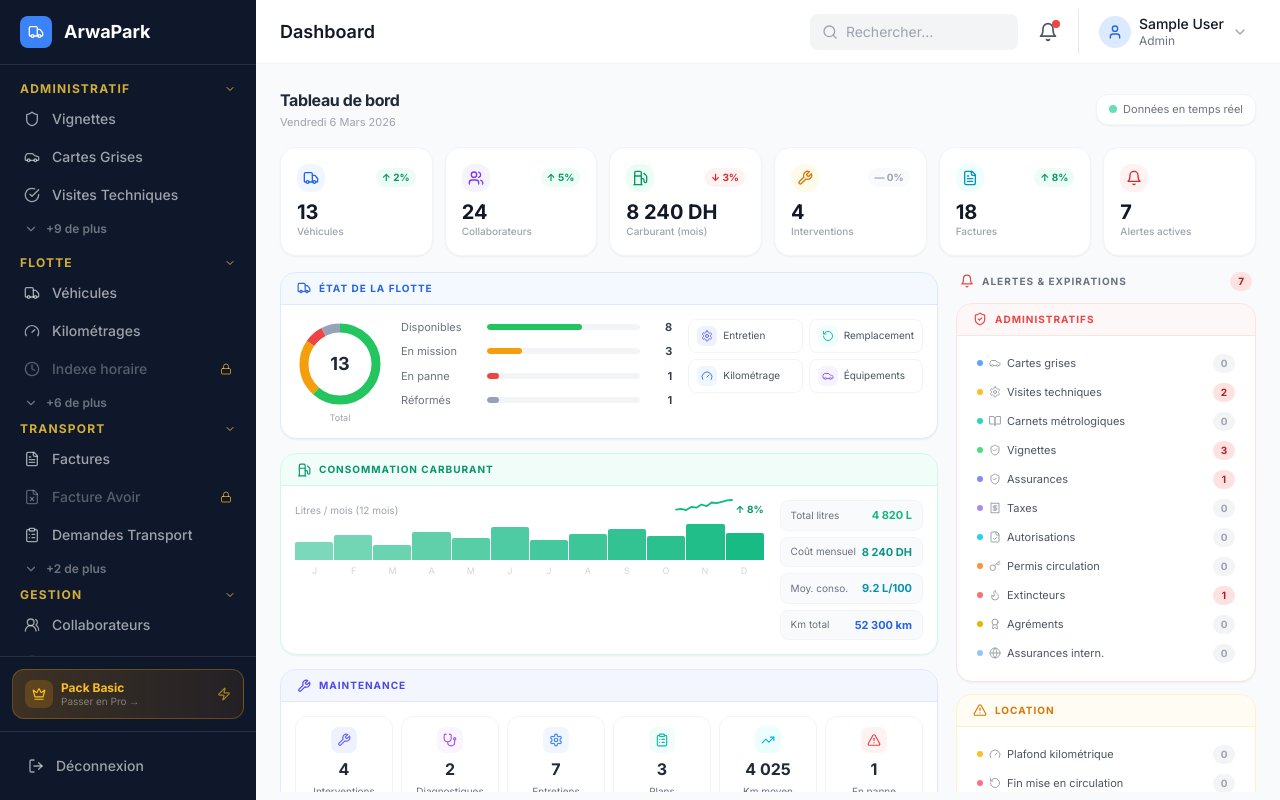
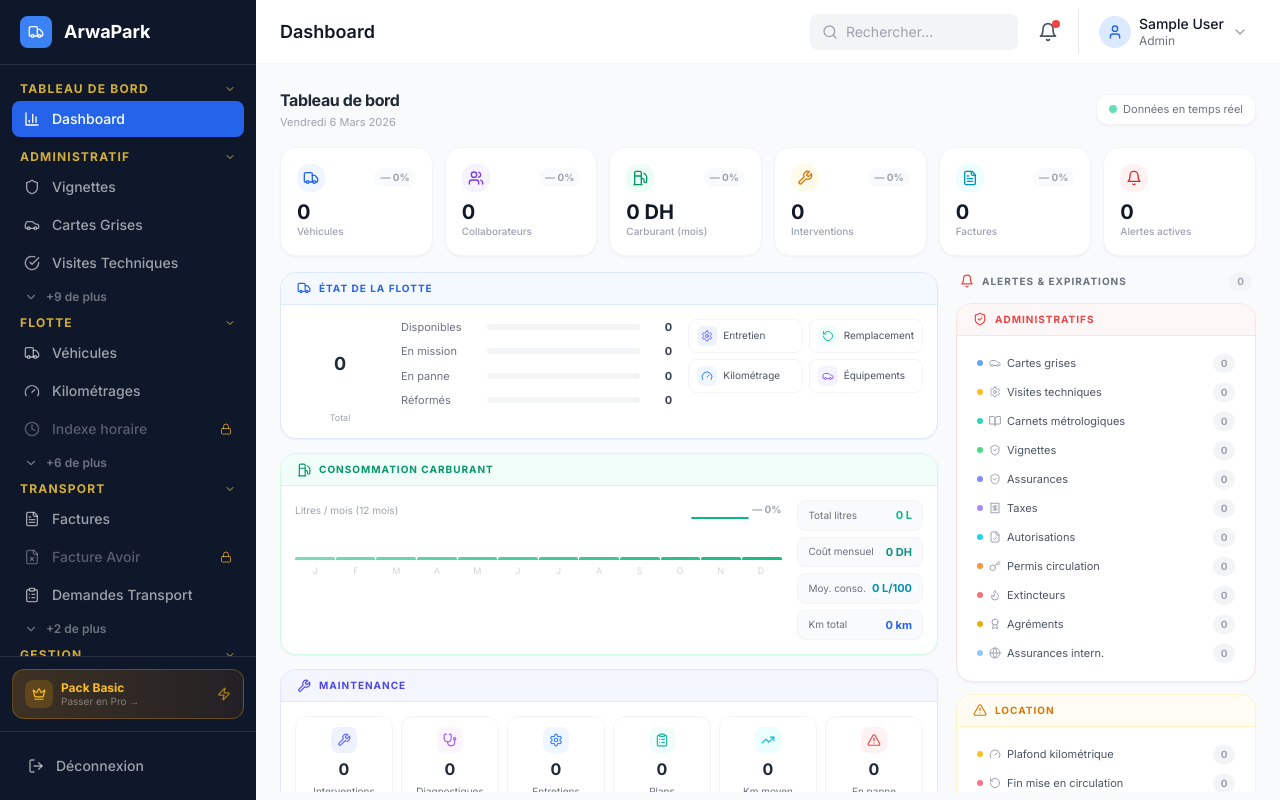
Before and after one commit to bestqrov/achko, a Next.js app in the folder frontend/: page /dashboard in a window 1280 px wide. Built offline with nearby package versions, Linux system fonts and the light colour scheme; sample sign-in values are in the browser's storage.

Commit message:
feat: reset dashboard analytics to 0 and add Dashboard nav item at top of sidebar

```diff
--- a/frontend/app/dashboard/page.tsx
+++ b/frontend/app/dashboard/page.tsx
@@ -169,14 +169,14 @@ export default function DashboardPage() {
   });
 
   const fleetSegments = [
-    { value: 8, color: '#22c55e' },
-    { value: 3, color: '#f59e0b' },
-    { value: 1, color: '#ef4444' },
-    { value: 1, color: '#94a3b8' },
+    { value: 0, color: '#22c55e' },
+    { value: 0, color: '#f59e0b' },
+    { value: 0, color: '#ef4444' },
+    { value: 0, color: '#94a3b8' },
   ];
 
-  const fuelBars  = [45, 62, 38, 71, 55, 83, 49, 66, 77, 59, 90, 68];
-  const costSpark = [3800, 4200, 3600, 5100, 4700, 6200, 5400, 7100, 6800, 7400, 8040, 8240];
+  const fuelBars  = [0, 0, 0, 0, 0, 0, 0, 0, 0, 0, 0, 0];
+  const costSpark = [0, 0, 0, 0, 0, 0, 0, 0, 0, 0, 0, 0];
 
   return (
     /* Full-height flex column — each inner col scrolls independently */
@@ -196,12 +196,12 @@ export default function DashboardPage() {
 
       {/* ── KPI strip ── */}
       <div className="grid grid-cols-2 sm:grid-cols-3 lg:grid-cols-6 gap-3 flex-shrink-0">
-        <KpiCard icon={Truck}    label="Véhicules"        value={13}        trend={2}   color="text-blue-600"   bg="bg-blue-50"   href="/dashboard/vehicules" />
-        <KpiCard icon={Users}    label="Collaborateurs"   value={24}        trend={5}   color="text-violet-600" bg="bg-violet-50" href="/dashboard/collaborateurs" />
-        <KpiCard icon={Fuel}     label="Carburant (mois)" value="8 240 DH"  trend={-3}  color="text-emerald-600" bg="bg-emerald-50" href="/dashboard/carburant" />
-        <KpiCard icon={Wrench}   label="Interventions"    value={4}         trend={0}   color="text-amber-600"  bg="bg-amber-50"  href="/dashboard/interventions" />
-        <KpiCard icon={FileText} label="Factures"         value={18}        trend={8}   color="text-cyan-600"   bg="bg-cyan-50"   href="/dashboard/factures" />
-        <KpiCard icon={Bell}     label="Alertes actives"  value={7}                     color="text-red-600"    bg="bg-red-50"    href="#alertes" />
+        <KpiCard icon={Truck}    label="Véhicules"        value={0}         trend={0}   color="text-blue-600"   bg="bg-blue-50"   href="/dashboard/vehicules" />
+        <KpiCard icon={Users}    label="Collaborateurs"   value={0}         trend={0}   color="text-violet-600" bg="bg-violet-50" href="/dashboard/collaborateurs" />
+        <KpiCard icon={Fuel}     label="Carburant (mois)" value="0 DH"      trend={0}   color="text-emerald-600" bg="bg-emerald-50" href="/dashboard/carburant" />
+        <KpiCard icon={Wrench}   label="Interventions"    value={0}         trend={0}   color="text-amber-600"  bg="bg-amber-50"  href="/dashboard/interventions" />
+        <KpiCard icon={FileText} label="Factures"         value={0}         trend={0}   color="text-cyan-600"   bg="bg-cyan-50"   href="/dashboard/factures" />
+        <KpiCard icon={Bell}     label="Alertes actives"  value={0}                     color="text-red-600"    bg="bg-red-50"    href="#alertes" />
       </div>
 
       {/* ── Dual scroll columns ── */}
@@ -218,17 +218,17 @@ export default function DashboardPage() {
                 <div className="relative">
                   <DonutChart segments={fleetSegments} size={90} />
                   <div className="absolute inset-0 flex items-center justify-center pointer-events-none">
-                    <span className="text-lg font-extrabold text-gray-800">13</span>
+                    <span className="text-lg font-extrabold text-gray-800">0</span>
                   </div>
                 </div>
                 <span className="text-[9px] text-gray-400 mt-0.5">Total</span>
               </div>
               <div className="flex-1 space-y-2 min-w-[140px]">
                 {[
-                  { label: 'Disponibles', value: 8, pct: 62, color: '#22c55e' },
-                  { label: 'En mission',  value: 3, pct: 23, color: '#f59e0b' },
-                  { label: 'En panne',    value: 1, pct: 8,  color: '#ef4444' },
-                  { label: 'Réformés',    value: 1, pct: 8,  color: '#94a3b8' },
+                  { label: 'Disponibles', value: 0, pct: 0, color: '#22c55e' },
+                  { label: 'En mission',  value: 0, pct: 0, color: '#f59e0b' },
+                  { label: 'En panne',    value: 0, pct: 0, color: '#ef4444' },
+                  { label: 'Réformés',    value: 0, pct: 0, color: '#94a3b8' },
                 ].map(r => <StatusRow key={r.label} {...r} />)}
               </div>
               <div className="grid grid-cols-2 gap-1.5 content-start flex-shrink-0">
@@ -259,7 +259,7 @@ export default function DashboardPage() {
                   <span className="text-[10px] text-gray-400">Litres / mois (12 mois)</span>
                   <div className="flex items-center gap-1">
                     <Spark values={costSpark} color="#10b981" w={56} h={18} />
-                    <span className="text-[10px] text-emerald-600 font-bold">↑ 8%</span>
+                    <span className="text-[10px] text-gray-400 font-bold">— 0%</span>
                   </div>
                 </div>
                 <MiniBar values={fuelBars} color="#10b981" />
@@ -271,10 +271,10 @@ export default function DashboardPage() {
               </div>
               <div className="flex-shrink-0 space-y-1.5 min-w-[108px]">
                 {[
-                  { label: 'Total litres',  value: '4 820 L',   color: '#10b981' },
-                  { label: 'Coût mensuel',  value: '8 240 DH',  color: '#0d9488' },
-                  { label: 'Moy. conso.',   value: '9.2 L/100', color: '#0891b2' },
-                  { label: 'Km total',      value: '52 300 km', color: '#2563eb' },
+                  { label: 'Total litres',  value: '0 L',      color: '#10b981' },
+                  { label: 'Coût mensuel',  value: '0 DH',     color: '#0d9488' },
+                  { label: 'Moy. conso.',   value: '0 L/100',  color: '#0891b2' },
+                  { label: 'Km total',      value: '0 km',     color: '#2563eb' },
                 ].map(s => (
                   <div key={s.label} className="flex items-center justify-between gap-1.5 px-2.5 py-1.5 rounded-lg bg-gray-50 border border-gray-100">
                     <span className="text-[10px] text-gray-500">{s.label}</span>
@@ -290,12 +290,12 @@ export default function DashboardPage() {
             color="text-indigo-600" headBg="bg-indigo-50/70" border="border-indigo-100">
             <div className="grid grid-cols-3 sm:grid-cols-6 gap-2">
               {[
-                { icon: Wrench,        label: 'Interventions', count: 4,       href: '/dashboard/interventions',  bg: 'bg-indigo-50', color: 'text-indigo-500' },
-                { icon: Stethoscope,   label: 'Diagnostiques', count: 2,       href: '/dashboard/diagnostiques',  bg: 'bg-purple-50', color: 'text-purple-500' },
-                { icon: Settings,      label: 'Entretiens',    count: 7,       href: '/dashboard/entretien',      bg: 'bg-blue-50',   color: 'text-blue-500' },
-                { icon: ClipboardList, label: 'Plans',         count: 3,       href: '/dashboard/plan-entretien', bg: 'bg-teal-50',   color: 'text-teal-500' },
-                { icon: TrendingUp,    label: 'Km moyen',      count: '4 025', href: '/dashboard/kilometrages',   bg: 'bg-cyan-50',   color: 'text-cyan-500' },
-                { icon: AlertTriangle, label: 'En panne',      count: 1,       href: '/dashboard/interventions',  bg: 'bg-red-50',    color: 'text-red-500' },
+                { icon: Wrench,        label: 'Interventions', count: 0,   href: '/dashboard/interventions',  bg: 'bg-indigo-50', color: 'text-indigo-500' },
+                { icon: Stethoscope,   label: 'Diagnostiques', count: 0,   href: '/dashboard/diagnostiques',  bg: 'bg-purple-50', color: 'text-purple-500' },
+                { icon: Settings,      label: 'Entretiens',    count: 0,   href: '/dashboard/entretien',      bg: 'bg-blue-50',   color: 'text-blue-500' },
+                { icon: ClipboardList, label: 'Plans',         count: 0,   href: '/dashboard/plan-entretien', bg: 'bg-teal-50',   color: 'text-teal-500' },
+                { icon: TrendingUp,    label: 'Km moyen',      count: '0', href: '/dashboard/kilometrages',   bg: 'bg-cyan-50',   color: 'text-cyan-500' },
+                { icon: AlertTriangle, label: 'En panne',      count: 0,   href: '/dashboard/interventions',  bg: 'bg-red-50',    color: 'text-red-500' },
               ].map(item => (
                 <Link key={item.label} href={item.href}
                   className="flex flex-col items-center gap-1 p-2.5 rounded-xl border border-gray-100 hover:border-indigo-200 hover:bg-indigo-50/40 transition-all">
@@ -315,22 +315,22 @@ export default function DashboardPage() {
               {
                 title: 'Finance', icon: FileText, color: 'text-cyan-600', headBg: 'bg-cyan-50/70', border: 'border-cyan-100',
                 items: [
-                  { icon: FileText, label: 'Factures clients', count: 18, href: '/dashboard/factures',      dot: 'bg-cyan-400' },
-                  { icon: Receipt,  label: 'Avoirs',           count: 2,  href: '/dashboard/facture-avoir', dot: 'bg-sky-400' },
+                  { icon: FileText,  label: 'Factures clients', count: 0, href: '/dashboard/factures',      dot: 'bg-cyan-400' },
+                  { icon: Receipt,  label: 'Avoirs',           count: 0,  href: '/dashboard/facture-avoir', dot: 'bg-sky-400' },
                 ],
               },
               {
                 title: 'Achats', icon: ShoppingCart, color: 'text-violet-600', headBg: 'bg-violet-50/70', border: 'border-violet-100',
                 items: [
-                  { icon: FileText,      label: 'Fact. fournisseurs', count: 5, href: '/dashboard/depenses', dot: 'bg-violet-400' },
-                  { icon: ClipboardList, label: 'Bons de commande',   count: 3, href: '/dashboard/depenses', dot: 'bg-purple-400' },
+                  { icon: FileText,      label: 'Fact. fournisseurs', count: 0, href: '/dashboard/depenses', dot: 'bg-violet-400' },
+                  { icon: ClipboardList, label: 'Bons de commande',   count: 0, href: '/dashboard/depenses', dot: 'bg-purple-400' },
                 ],
               },
               {
                 title: 'Stock', icon: Package, color: 'text-orange-600', headBg: 'bg-orange-50/70', border: 'border-orange-100',
                 items: [
                   { icon: AlertTriangle, label: 'Ruptures stock', count: 0, href: '/dashboard/depenses', dot: 'bg-orange-400' },
-                  { icon: ClipboardList, label: 'Bons int.',      count: 1, href: '/dashboard/depenses', dot: 'bg-amber-400' },
+                  { icon: ClipboardList, label: 'Bons int.',      count: 0, href: '/dashboard/depenses', dot: 'bg-amber-400' },
                 ],
               },
             ].map(sec => (
@@ -375,21 +375,21 @@ export default function DashboardPage() {
             <span className="text-[10px] font-extrabold uppercase tracking-widest text-gray-500 flex-1">
               Alertes &amp; Expirations
             </span>
-            <span className="text-[10px] font-bold bg-red-100 text-red-700 px-2 py-0.5 rounded-full">7</span>
+            <span className="text-[10px] font-bold bg-gray-100 text-gray-400 px-2 py-0.5 rounded-full">0</span>
           </div>
 
           <Block title="Administratifs" icon={ShieldCheck}
             color="text-red-500" headBg="bg-red-50/60" border="border-red-100">
             <div className="space-y-0.5">
               <AlertRow icon={Car}         label="Cartes grises"               count={0} href="/dashboard/cartes-grises"              dot="bg-blue-400" />
-              <AlertRow icon={Settings}    label="Visites techniques"           count={2} href="/dashboard/visites-techniques"         dot="bg-amber-400" />
+              <AlertRow icon={Settings}    label="Visites techniques"           count={0} href="/dashboard/visites-techniques"         dot="bg-amber-400" />
               <AlertRow icon={BookOpen}    label="Carnets métrologiques"        count={0} href="/dashboard/carnets-metrologiques"      dot="bg-teal-400" />
-              <AlertRow icon={ShieldCheck} label="Vignettes"                   count={3} href="/dashboard/vignettes"                  dot="bg-green-400" />
-              <AlertRow icon={ShieldCheck} label="Assurances"                  count={1} href="/dashboard/assurances"                 dot="bg-indigo-400" />
+              <AlertRow icon={ShieldCheck} label="Vignettes"                   count={0} href="/dashboard/vignettes"                  dot="bg-green-400" />
+              <AlertRow icon={ShieldCheck} label="Assurances"                  count={0} href="/dashboard/assurances"                 dot="bg-indigo-400" />
               <AlertRow icon={Receipt}     label="Taxes"                       count={0} href="/dashboard/taxes"                      dot="bg-violet-400" />
               <AlertRow icon={FileCheck}   label="Autorisations"               count={0} href="/dashboard/autorisations"              dot="bg-cyan-400" />
               <AlertRow icon={Key}         label="Permis circulation"           count={0} href="/dashboard/permis-circulation"         dot="bg-orange-400" />
-              <AlertRow icon={Flame}       label="Extincteurs"                 count={1} href="/dashboard/extincteurs"                dot="bg-red-400" />
+              <AlertRow icon={Flame}       label="Extincteurs"                 count={0} href="/dashboard/extincteurs"                dot="bg-red-400" />
               <AlertRow icon={Award}       label="Agréments"                   count={0} href="/dashboard/agrements"                  dot="bg-yellow-500" />
               <AlertRow icon={Globe}       label="Assurances intern."          count={0} href="/dashboard/assurances-internationales" dot="bg-blue-300" />
             </div>
@@ -407,7 +407,7 @@ export default function DashboardPage() {
             color="text-orange-600" headBg="bg-orange-50/60" border="border-orange-100">
             <div className="space-y-0.5">
               <AlertRow icon={Gauge}      label="Saisie kilométrage"  count={0} href="/dashboard/kilometrages"  dot="bg-orange-400" />
-              <AlertRow icon={Truck}      label="Véhicules en panne"  count={1} href="/dashboard/interventions" dot="bg-red-400" />
+              <AlertRow icon={Truck}      label="Véhicules en panne"  count={0} href="/dashboard/interventions" dot="bg-red-400" />
               <AlertRow icon={TrendingUp} label="Opérations KM"       count={0} href="/dashboard/entretien"     dot="bg-amber-400" />
               <AlertRow icon={Navigation} label="Pneumatique"         count={0} href="/dashboard/entretien"     dot="bg-blue-400" />
             </div>
--- a/frontend/components/Sidebar/Sidebar.tsx
+++ b/frontend/components/Sidebar/Sidebar.tsx
@@ -31,6 +31,12 @@ interface NavSection {
 }
 
 const NAV: NavSection[] = [
+  {
+    section: 'TABLEAU DE BORD',
+    items: [
+      { label: 'Dashboard', href: '/dashboard', icon: BarChart3, alwaysUnlocked: true },
+    ],
+  },
   {
     section: 'ADMINISTRATIF',
     items: [
```
